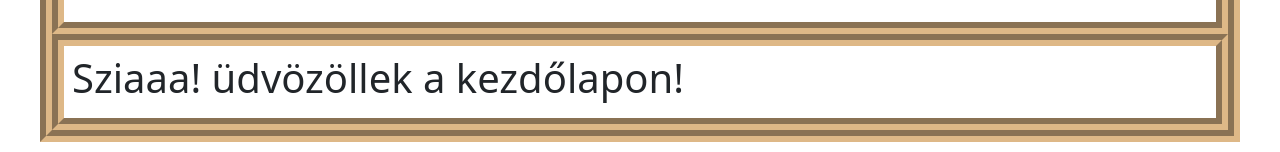
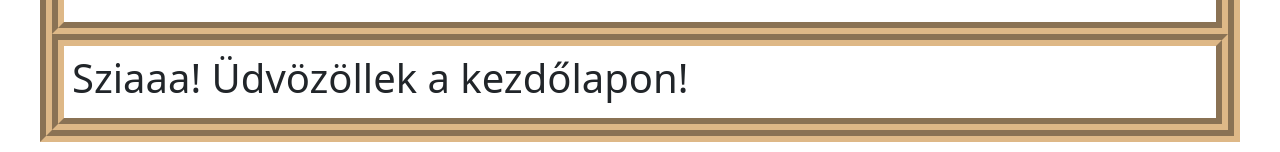
Before and after one commit to janesz315/KartyakProjekt, a Vue app: page / in a window 1280 px wide. Shown: the part 144-296 px from the top of the page. Built offline with nearby package versions, Linux system fonts and the light colour scheme.

Commit message:
apró módosítások

```diff
--- a/src/views/HomeView.vue
+++ b/src/views/HomeView.vue
@@ -3,5 +3,5 @@
 </script>
 
 <template>
-  <h1>Sziaaa! üdvözöllek a kezdőlapon!</h1>
+  <h1>Sziaaa! Üdvözöllek a kezdőlapon!</h1>
 </template>
--- a/src/views/KarakterekKartya.vue
+++ b/src/views/KarakterekKartya.vue
@@ -1,7 +1,4 @@
 <template>
-  <h1>Sziaa</h1>
-  <h1>Hahó</h1>
-  <p>{{ searchWord }}</p>
   <!-- karta -->
   <div
     class="row row-cols-1 row-cols-md-3 row-col-lg-4 g-4"
@@ -23,7 +20,7 @@
     </KarakterKartya>
   </div>
   <div v-if="szurtKarakterek.length == 0"><h3>Nincs találat</h3></div>
-  <!-- HalInfo -->
+  <!-- KarakterInfo -->
   <KarakterInfo :title="keresJelol(kivalasztottKarakter.title)">
     <img
       :src="kivalasztottKarakter.image"
```
